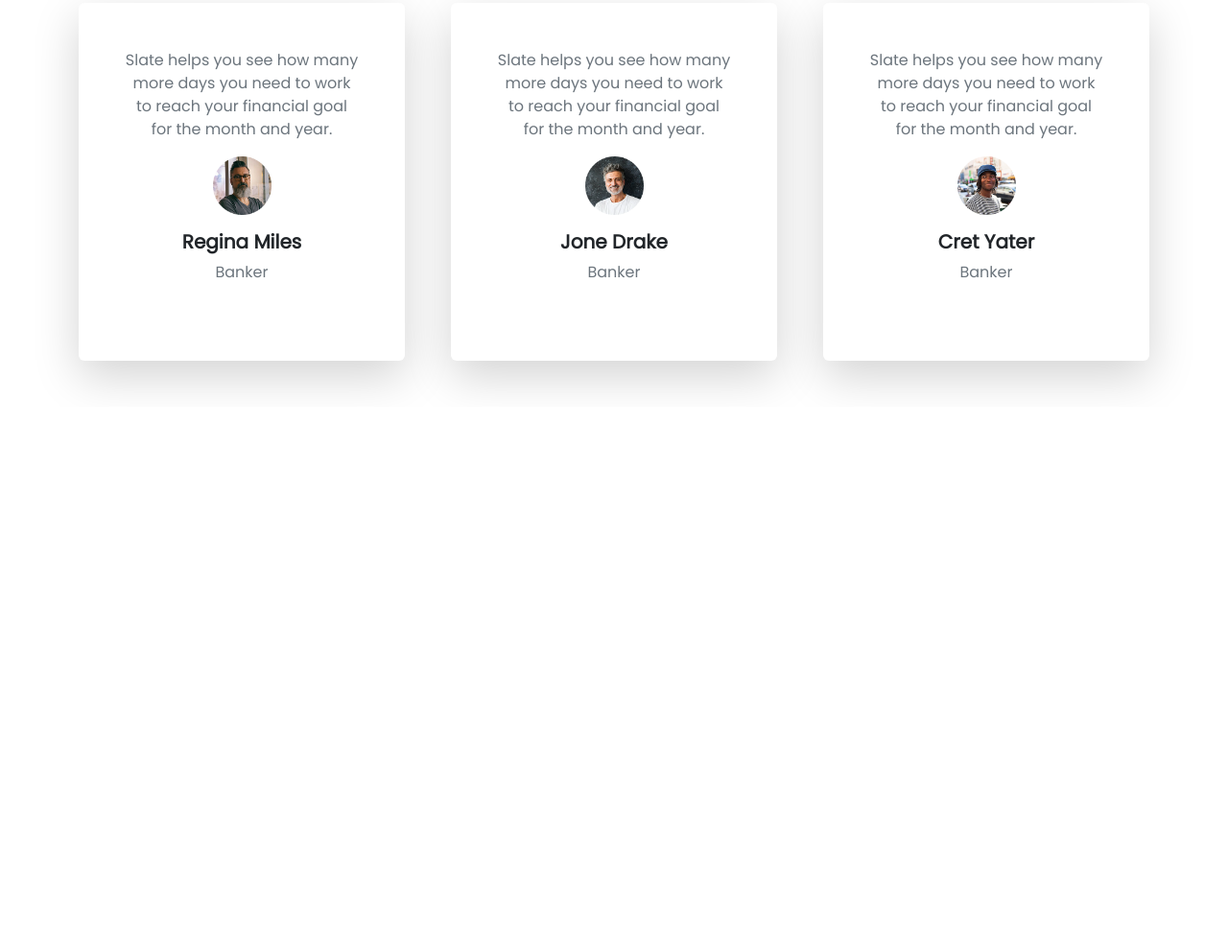
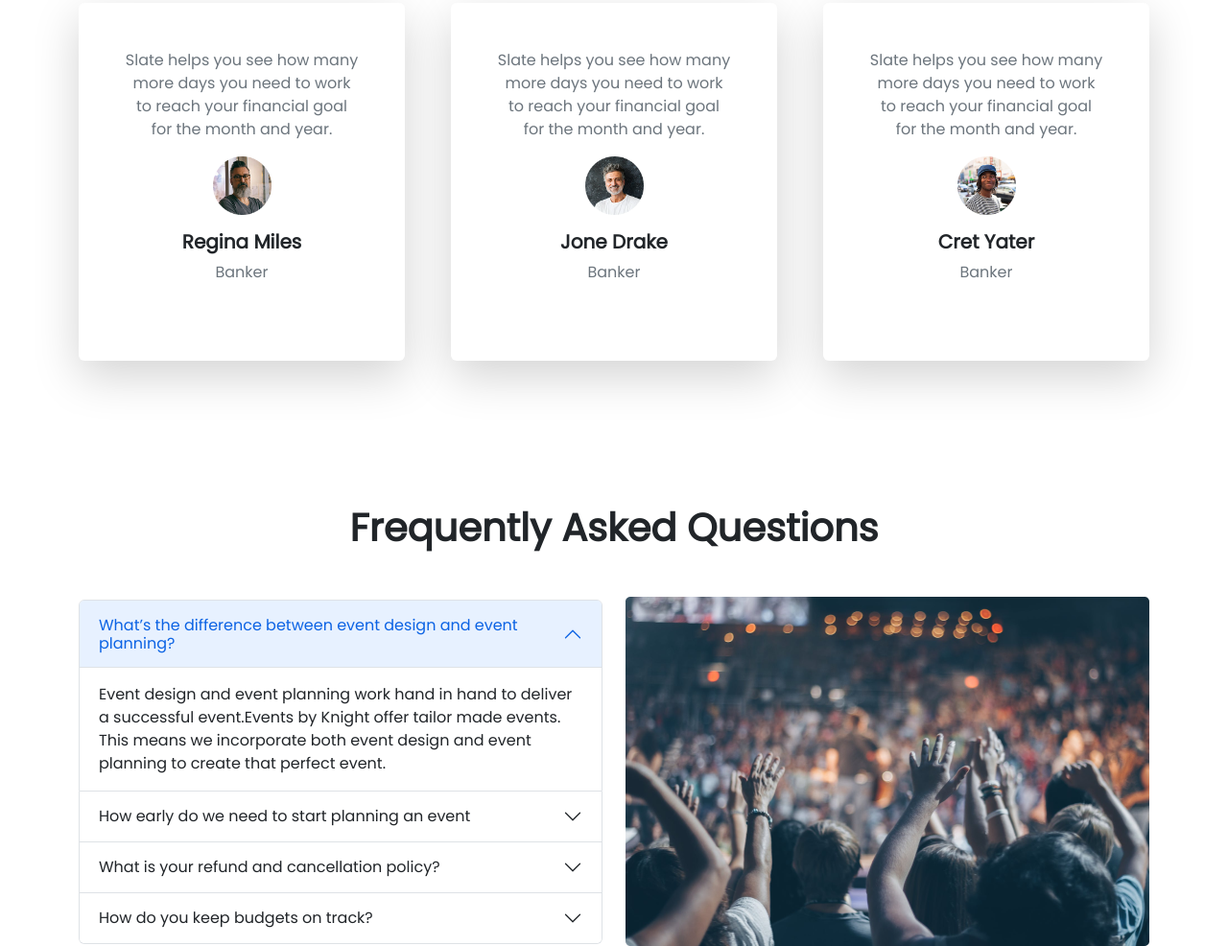
Before and after one commit to naymurweb/convention-center, a plain HTML site: page index.html in a window 1280 px wide. Shown: the part 2046-3032 px from the top of the page at 96% size. Before the commit the page ends 2470 px from the top, so only its background shows below. Drawn offline with nearby package versions, Linux system fonts and the light colour scheme.

Commit message:
asked question

```diff
--- a/index.html
+++ b/index.html
@@ -466,10 +466,74 @@
                 </div>
             </div>
 
+            </div>
 
+        </section>
+
+        <!-- Asked Questions -->
+        <section class="container gap3">
+            <h2 class="fs-1 text-center">Frequently Asked Questions</h2>
+            <div class="row mt-5 align-items-center">
+                <div class="col-md-6">
+                    <div class="accordion" id="accordionExample">
+                        <div class="accordion-item">
+                          <h2 class="accordion-header" id="headingOne">
+                            <button class="accordion-button" type="button" data-bs-toggle="collapse" data-bs-target="#collapseOne" aria-expanded="true" aria-controls="collapseOne">
+                                What’s the difference between event design and event planning?
+                            </button>
+                          </h2>
+                          <div id="collapseOne" class="accordion-collapse collapse show" aria-labelledby="headingOne" data-bs-parent="#accordionExample">
+                            <div class="accordion-body">
+                              <span>Event design and event planning work hand in hand to deliver a successful event.Events by Knight offer tailor made events. This means we incorporate both event design and event planning to create that perfect event.</span>
+                            </div>
+                          </div>
+                        </div>
+                        <div class="accordion-item">
+                          <h2 class="accordion-header" id="headingTwo">
+                            <button class="accordion-button collapsed" type="button" data-bs-toggle="collapse" data-bs-target="#collapseTwo" aria-expanded="false" aria-controls="collapseTwo">
+                                How early do we need to start planning an event
+                            </button>
+                          </h2>
+                          <div id="collapseTwo" class="accordion-collapse collapse" aria-labelledby="headingTwo" data-bs-parent="#accordionExample">
+                            <div class="accordion-body">
+                              <strong>This is the second item's accordion body.</strong> It is hidden by default, until the collapse plugin adds the appropriate classes that we use to style each element. These classes control the overall appearance, as well as the showing and hiding via CSS transitions. You can modify any of this with custom CSS or overriding our default variables. It's also worth noting that just about any HTML can go within the <code>.accordion-body</code>, though the transition does limit overflow.
+                            </div>
+                          </div>
+                        </div>
+                        <div class="accordion-item">
+                          <h2 class="accordion-header" id="headingThree">
+                            <button class="accordion-button collapsed" type="button" data-bs-toggle="collapse" data-bs-target="#collapseThree" aria-expanded="false" aria-controls="collapseThree">
+                                What is your refund and cancellation policy?
+                            </button>
+                          </h2>
+                          <div id="collapseThree" class="accordion-collapse collapse" aria-labelledby="headingThree" data-bs-parent="#accordionExample">
+                            <div class="accordion-body">
+                              <strong>This is the third item's accordion body.</strong> It is hidden by default, until the collapse plugin adds the appropriate classes that we use to style each element. These classes control the overall appearance, as well as the showing and hiding via CSS transitions. You can modify any of this with custom CSS or overriding our default variables. It's also worth noting that just about any HTML can go within the <code>.accordion-body</code>, though the transition does limit overflow.
+                            </div>
+                          </div>
+                        </div>
+                        <div class="accordion-item">
+                          <h2 class="accordion-header" id="headingThree">
+                            <button class="accordion-button collapsed" type="button" data-bs-toggle="collapse" data-bs-target="#collapseThree" aria-expanded="false" aria-controls="collapseThree">
+                                How do you keep budgets on track?
+                            </button>
+                          </h2>
+                          <div id="collapseThree" class="accordion-collapse collapse" aria-labelledby="headingThree" data-bs-parent="#accordionExample">
+                            <div class="accordion-body">
+                              <strong>This is the third item's accordion body.</strong> It is hidden by default, until the collapse plugin adds the appropriate classes that we use to style each element. These classes control the overall appearance, as well as the showing and hiding via CSS transitions. You can modify any of this with custom CSS or overriding our default variables. It's also worth noting that just about any HTML can go within the <code>.accordion-body</code>, though the transition does limit overflow.
+                            </div>
+                          </div>
+                        </div>
+                      </div>
+
+                </div>
+
+                <div class="col-md-6">
+                    <img src="./images/people.png" alt="">
+
+                </div>
 
             </div>
-
         </section>
 
 
```
